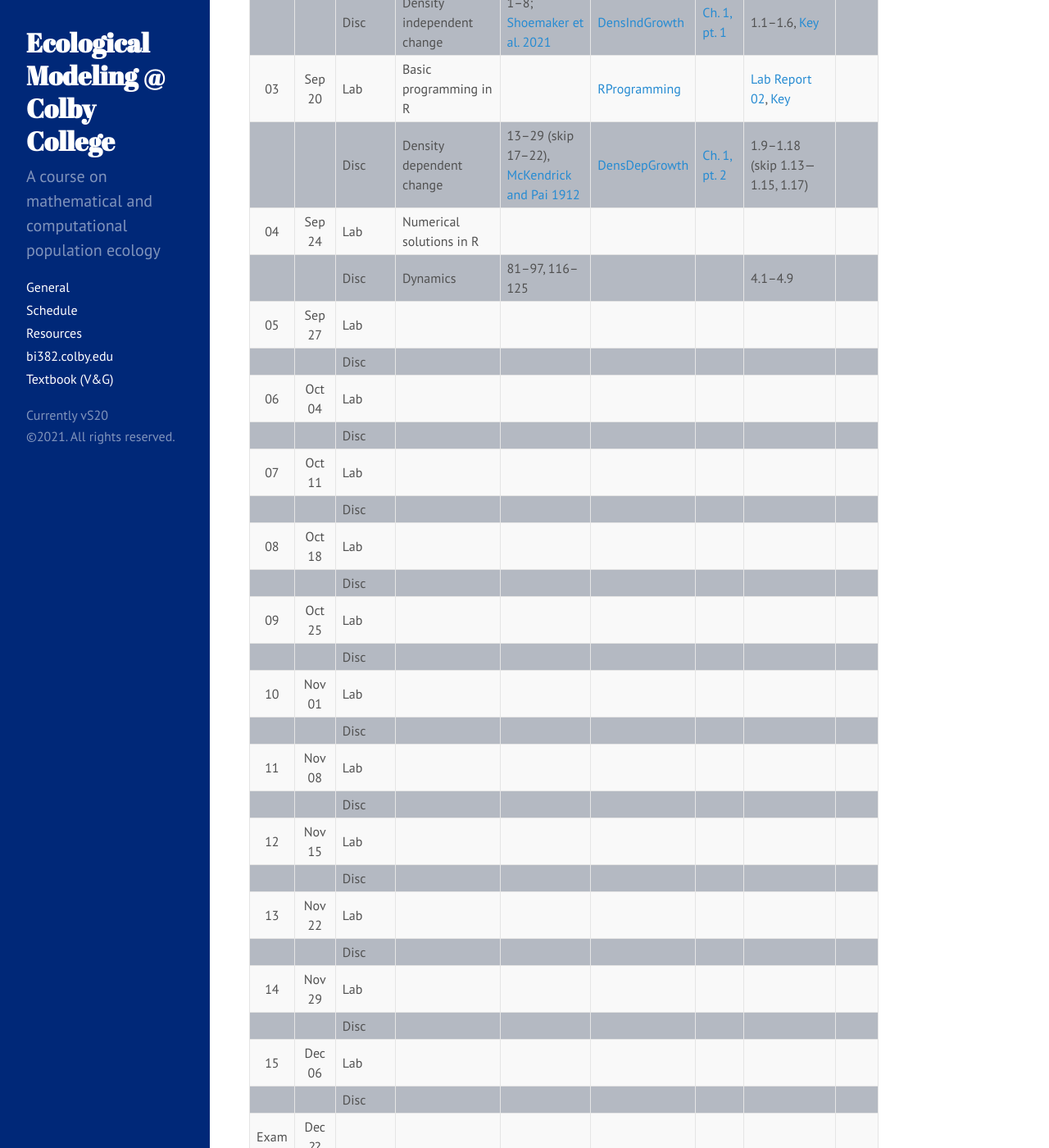
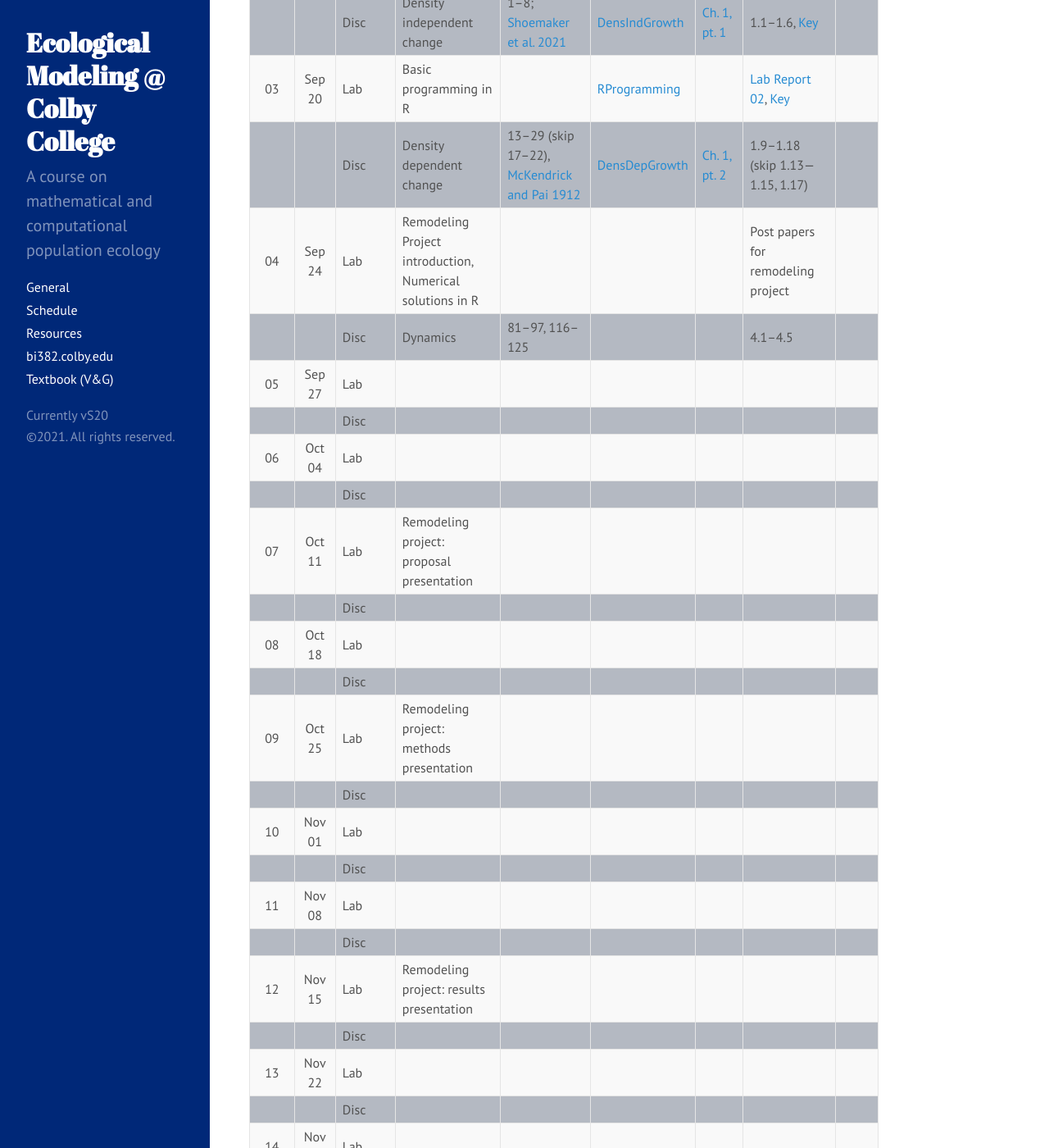
Before and after one commit to ColbyEcology/colbyecology.github.io, a Jekyll site: the page built from Schedule.md, in a window 1280 px wide and 1400 px high, scrolled down 468 px. Shown: the whole window at 82% size. Built offline with Jekyll 4.4.1, drawn with Linux system fonts in a browser that asks for light colours; some of the changed text lies outside the part shown.

Commit message:
remodling dataes

```diff
--- a/Schedule.md
+++ b/Schedule.md
@@ -35,31 +35,31 @@ title: "Schedule"
 |      |        |  Disc   | Density independent change                                              | 1–8; [Shoemaker et al. 2021](https://esajournals.onlinelibrary.wiley.com/doi/10.1002/ecs2.3701#.YSfFZPgswbs.twitter)   | [DensIndGrowth](../Presentations/Discussions/Wk02Models-DensIndGrowth.html)  | [Ch. 1, pt. 1](../Assignments/LectureProblemSets/Ch01p1_ProblemNotes.html)              | 1.1–1.6, [Key](../Assignments/LectureProblemSets/Ch01_Wk1ProblemSet_key.html)                                      |                                             |
 | 03   | Sep 20 |   Lab   | Basic programming in R                                                  |                                                                                                                        | [RProgramming](../Presentations/Labs/Lab02_ProgrammingR.html)                |                                                                                         | [Lab Report 02](../Assignments/LabReports/LabReport_2.html), [Key](../Assignments/LabReports/LabReport_2_Key.html) |                                             |
 |      |        |  Disc   | Density dependent change                                                | 13–29 (skip 17–22), [McKendrick and Pai 1912](https://zenodo.org/record/1543653/files/article.pdf)                     | [DensDepGrowth](../Presentations/Discussions/Wk03_DensDep.html)              | [Ch. 1, pt. 2](../Assignments/LectureProblemSets/Ch01p2_ProblemNotes.html)              | 1.9–1.18 (skip 1.13—1.15, 1.17)                                                                                    |                                             |
-| 04   | Sep 24 |   Lab   | Numerical solutions in R                                                |                                                                                                                        |                                                                              |                                                                                         |                                                                                                                    |                                             |
-|      |        |  Disc   | Dynamics                                                                | 81–97, 116–125                                                                                                         |                                                                              |                                                                                         | 4.1–4.9                                                                                                                   |                                             |
+| 04   | Sep 24 |   Lab   | Remodeling Project introduction, Numerical solutions in R               |                                                                                                                        |                                                                              |                                                                                         | Post  papers for remodeling project                                                                               |                                             |
+|      |        |  Disc   | Dynamics                                                                | 81–97, 116–125                                                                                                         |                                                                              |                                                                                         | 4.1–4.5                                                                                                            |                                             |
 | 05   | Sep 27 |   Lab   |                                                                         |                                                                                                                        |                                                                              |                                                                                         |                                                                                                                    |                                             |
 |      |        |  Disc   |                                                                         |                                                                                                                        |                                                                              |                                                                                         |                                                                                                                    |                                             |
 | 06   | Oct 04 |   Lab   |                                                                         |                                                                                                                        |                                                                              |                                                                                         |                                                                                                                    |                                             |
 |      |        |  Disc   |                                                                         |                                                                                                                        |                                                                              |                                                                                         |                                                                                                                    |                                             |
-| 07   | Oct 11 |   Lab   |                                                                         |                                                                                                                        |                                                                              |                                                                                         |                                                                                                                    |                                             |
+| 07   | Oct 11 |   Lab   | Remodeling project: proposal presentation                               |                                                                                                                        |                                                                              |                                                                                         |                                                                                                                    |                                             |
 |      |        |  Disc   |                                                                         |                                                                                                                        |                                                                              |                                                                                         |                                                                                                                    |                                             |
 | 08   | Oct 18 |   Lab   |                                                                         |                                                                                                                        |                                                                              |                                                                                         |                                                                                                                    |                                             |
 |      |        |  Disc   |                                                                         |                                                                                                                        |                                                                              |                                                                                         |                                                                                                                    |                                             |
-| 09   | Oct 25 |   Lab   |                                                                         |                                                                                                                        |                                                                              |                                                                                         |                                                                                                                    |                                             |
+| 09   | Oct 25 |   Lab   | Remodeling project: methods presentation                                |                                                                                                                        |                                                                              |                                                                                         |                                                                                                                    |                                             |
 |      |        |  Disc   |                                                                         |                                                                                                                        |                                                                              |                                                                                         |                                                                                                                    |                                             |
 | 10   | Nov 01 |   Lab   |                                                                         |                                                                                                                        |                                                                              |                                                                                         |                                                                                                                    |                                             |
 |      |        |  Disc   |                                                                         |                                                                                                                        |                                                                              |                                                                                         |                                                                                                                    |                                             |
 | 11   | Nov 08 |   Lab   |                                                                         |                                                                                                                        |                                                                              |                                                                                         |                                                                                                                    |                                             |
 |      |        |  Disc   |                                                                         |                                                                                                                        |                                                                              |                                                                                         |                                                                                                                    |                                             |
-| 12   | Nov 15 |   Lab   |                                                                         |                                                                                                                        |                                                                              |                                                                                         |                                                                                                                    |                                             |
+| 12   | Nov 15 |   Lab   | Remodeling project: results presentation                                |                                                                                                                        |                                                                              |                                                                                         |                                                                                                                    |                                             |
 |      |        |  Disc   |                                                                         |                                                                                                                        |                                                                              |                                                                                         |                                                                                                                    |                                             |
 | 13   | Nov 22 |   Lab   |                                                                         |                                                                                                                        |                                                                              |                                                                                         |                                                                                                                    |                                             |
 |      |        |  Disc   |                                                                         |                                                                                                                        |                                                                              |                                                                                         |                                                                                                                    |                                             |
 | 14   | Nov 29 |   Lab   |                                                                         |                                                                                                                        |                                                                              |                                                                                         |                                                                                                                    |                                             |
 |      |        |  Disc   |                                                                         |                                                                                                                        |                                                                              |                                                                                         |                                                                                                                    |                                             |
 | 15   | Dec 06 |   Lab   |                                                                         |                                                                                                                        |                                                                              |                                                                                         |                                                                                                                    |                                             |
-|      |        |  Disc   |                                                                         |                                                                                                                        |                                                                              |                                                                                         |                                                                                                                    |                                             |
-| Exam | Dec ?? |         |                                                                         |                                                                                                                        |                                                                              |                                                                                         |                                                                                                                    |                                             |
+|      |        |  Disc   | Remodeling project: final presentations                                 |                                                                                                                        |                                                                              |                                                                                         |                                                                                                                    |                                             |
+| Exam | Dec ?? |         | Remodeling project: final paper due                                     |                                                                                                                        |                                                                              |                                                                                         |                                                                                                                    |                                             |
 
 
 <!---
```
